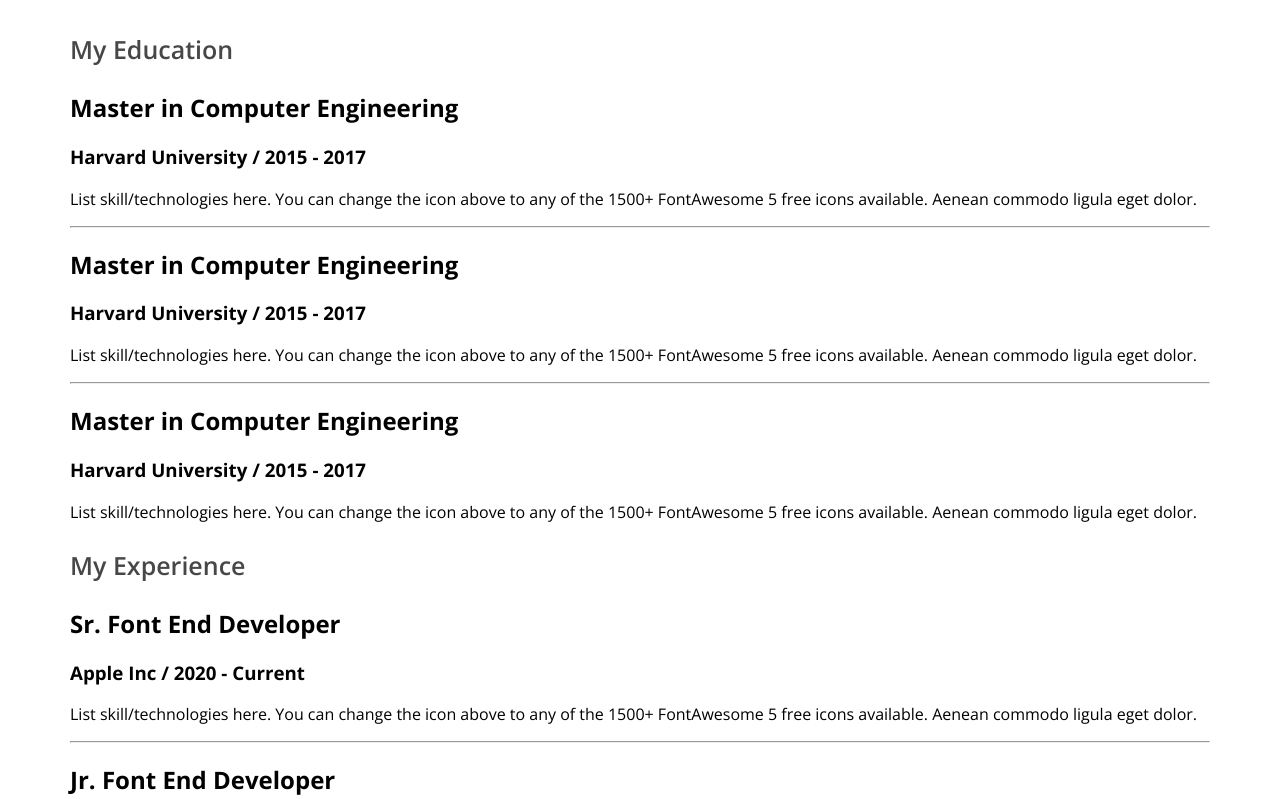
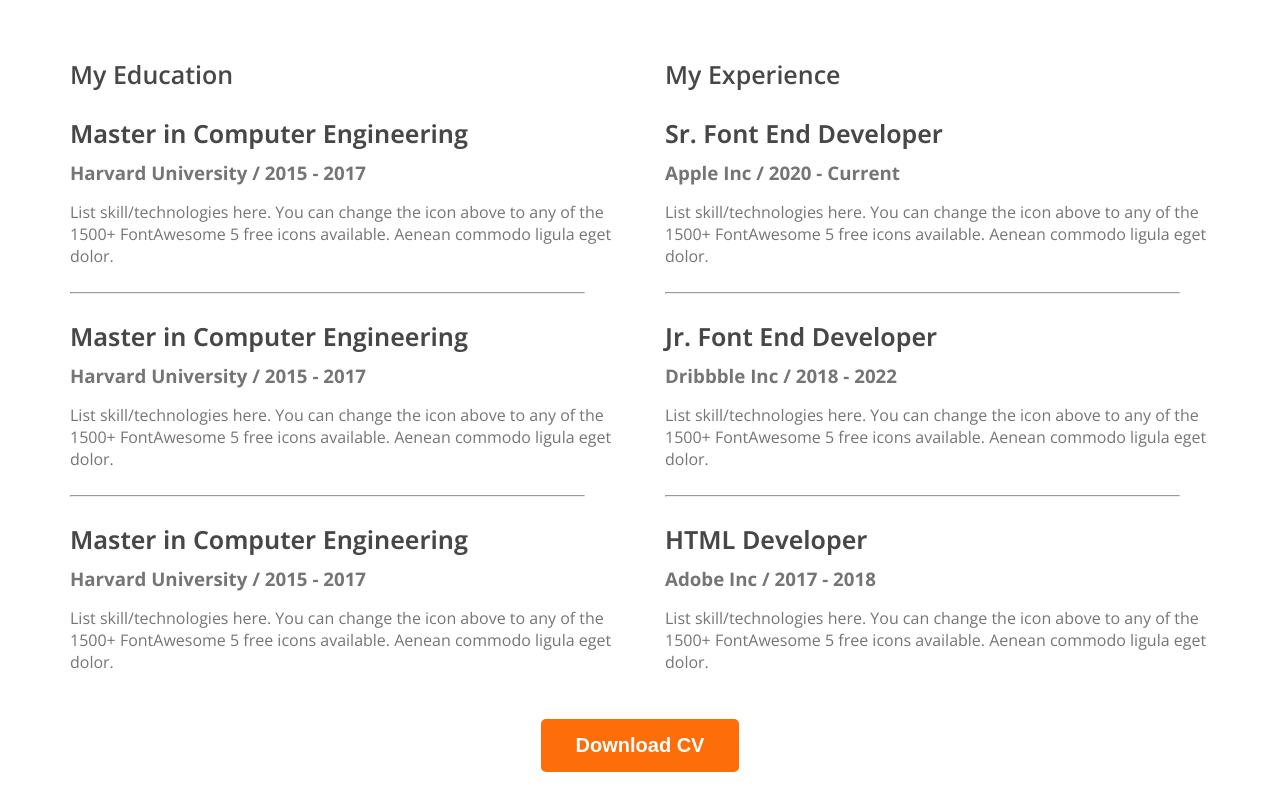
Before and after one commit to tanim-ahmed-sunny/Dev-Portfolio, a plain HTML site: page index.html in a window 1280 px wide. Shown: the part 2301-3100 px from the top of the page. Drawn offline with nearby package versions, Linux system fonts and the light colour scheme.

Commit message:
finished the resume section

```diff
--- a/index.html
+++ b/index.html
@@ -135,6 +135,9 @@
                 </div>
 
             </div>
+            <div class="download-cv">
+                <button class="btn-primary"> Download CV</button>
+            </div>
           </section>
     </main>
     <footer>
--- a/styles/portfolio.css
+++ b/styles/portfolio.css
@@ -134,3 +134,31 @@ main section{
     font-size: 25px;
     font-weight: 600;
 }
+.resume-container{
+
+    display: flex;
+    gap: 50px;
+
+}
+.resume-item-title{
+    color: #474747;
+    font-size: 25px;
+    font-weight: 650;
+    margin-bottom: 10px ;
+}
+.resume-item-institute {
+    margin-bottom: 10px;
+    margin-top: 0px;
+}
+.resume-item-institute ,
+.resume-item-description
+{
+    color: #757575;
+}
+.resume-container hr{
+    margin: 25px 30px 25px 0px;
+}
+.download-cv{
+    margin-top: 30px;
+    text-align: center;
+}
```
